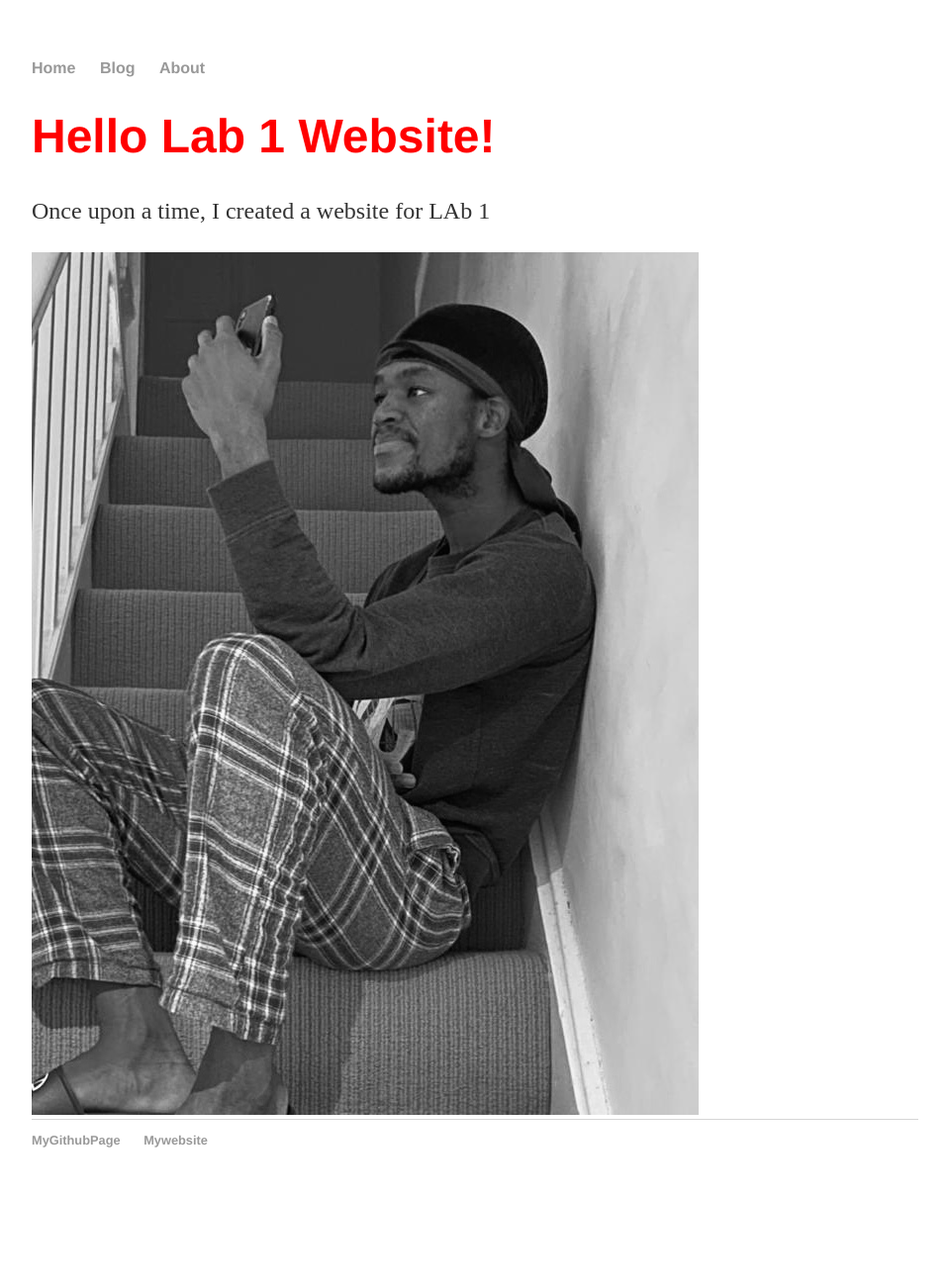
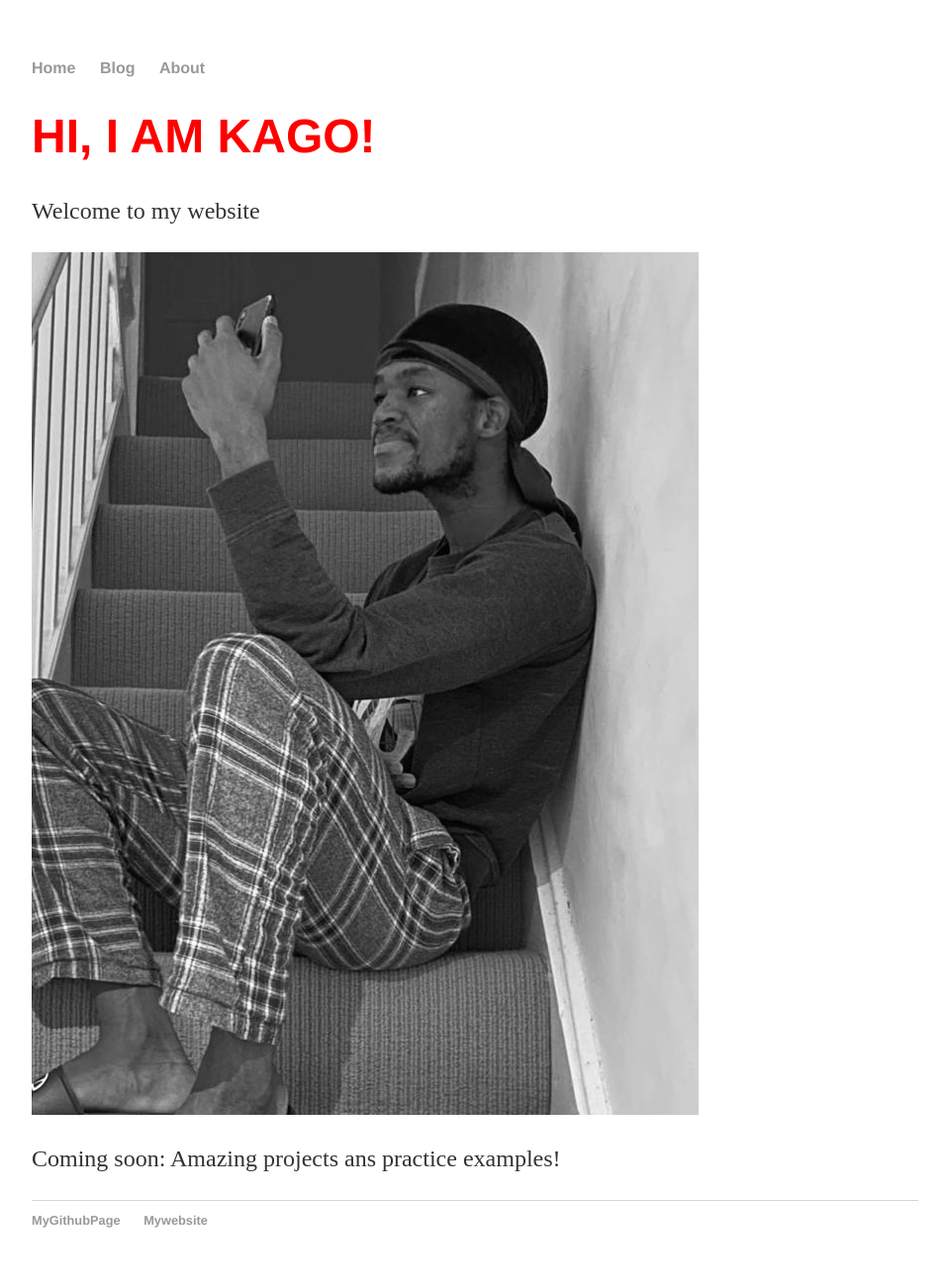
Before and after one commit to KagoPrezRantsho/KagoPrezRantsho.github.io, a Jekyll site: the page built from index.html, in a window 1280 px wide. Shown: the whole page at 99% size, without its empty margins (160-1119 px from the left). Built offline with Jekyll 4.4.1, drawn with Linux system fonts in a browser that asks for light colours; before the commit the page ends 1220 px from its top, so only the background shows below that.

Commit message:
Update index.html

```diff
--- a/index.html
+++ b/index.html
@@ -4,10 +4,11 @@ title: Web Programming
 ---
 <div id="container">
 <div class="blurb">
-  <h1>Hello Lab 1 Website!</h1>
-  <p>Once upon a time, I created a website for LAb 1</p>
+  <h1>HI, I AM KAGO!</h1>
+  <p>Welcome to my website</p>
 </div>
 <div>
   <img src="C1DBE545-7929-4FD8-934D-B50221795ED3_1_105_c.jpeg" alt="STAIRS PHOTO">
+  <p>Coming soon: Amazing projects ans practice examples!</p>
 </div>
 </div>
```
